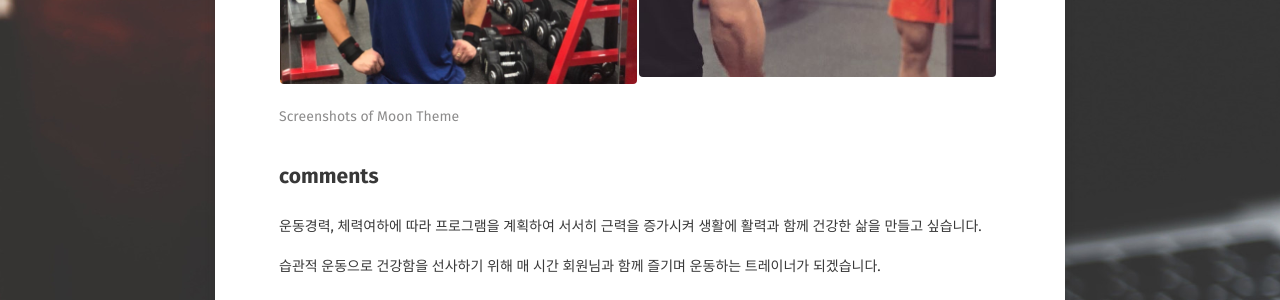
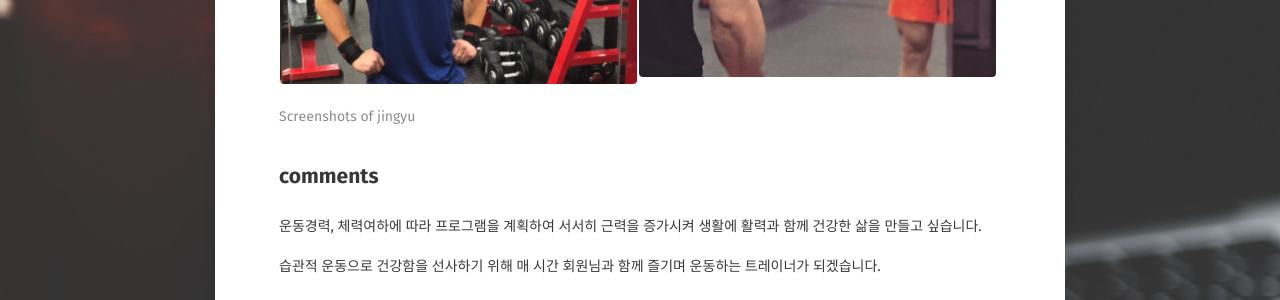
Before and after one commit to JinGyuWee/PT, a Jekyll site: the page built from about/index.md, in a window 1280 px wide. Shown: the part 1006-1306 px from the top of the page. Built offline with Jekyll 4.4.1, drawn with Linux system fonts in a browser that asks for light colours; some web fonts are replaced.

```diff
--- a/about/index.md
+++ b/about/index.md
@@ -26,7 +26,7 @@
     https://jingyuwee.github.io/PT/assets/img/jingyu2.jpeg
     https://jingyuwee.github.io/PT/assets/img/jingyu1.jpeg
 {% endcapture %}
-{% include gallery images=images caption="Screenshots of Moon Theme" cols=2 %}
+{% include gallery images=images caption="Screenshots of jingyu" cols=2 %}
 
 ## comments
 
```
